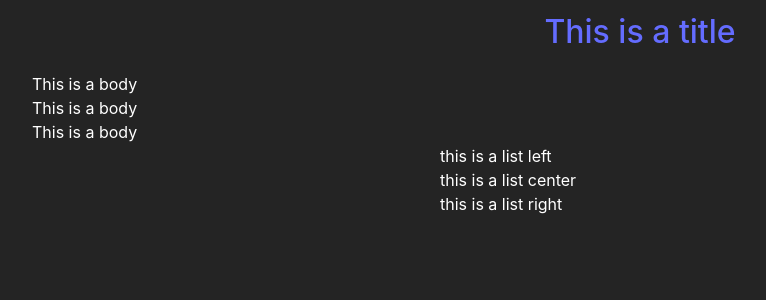
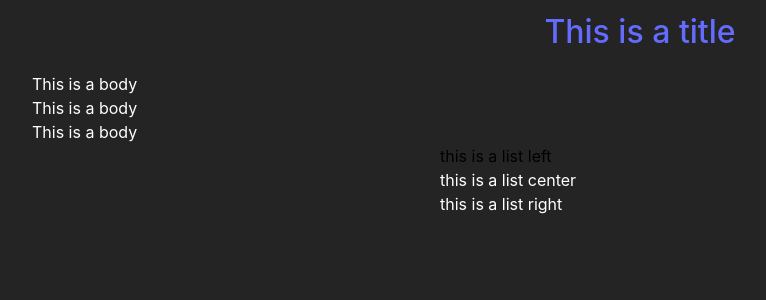
Before and after one commit to inc-cookiebox/test, a React (Vite) app: page / in a window 1280 px wide. Shown: the top 300 px of the page, without its empty margins (0-766 px from the left). Built offline with nearby package versions, Linux system fonts and the light colour scheme.

Commit message:
test: black text - CookieBox

```diff
--- a/src/App.css
+++ b/src/App.css
@@ -26,10 +26,8 @@
   width: 400px;
   height: 600px;
 }
-.left {
-  text-align: left;
-  color: #ffffff;
-}
+.left { text-align: left;
+  color: #000000; }
 .right { text-align: left;
   color: #ffffff; }
 .center { text-align: left;
```
